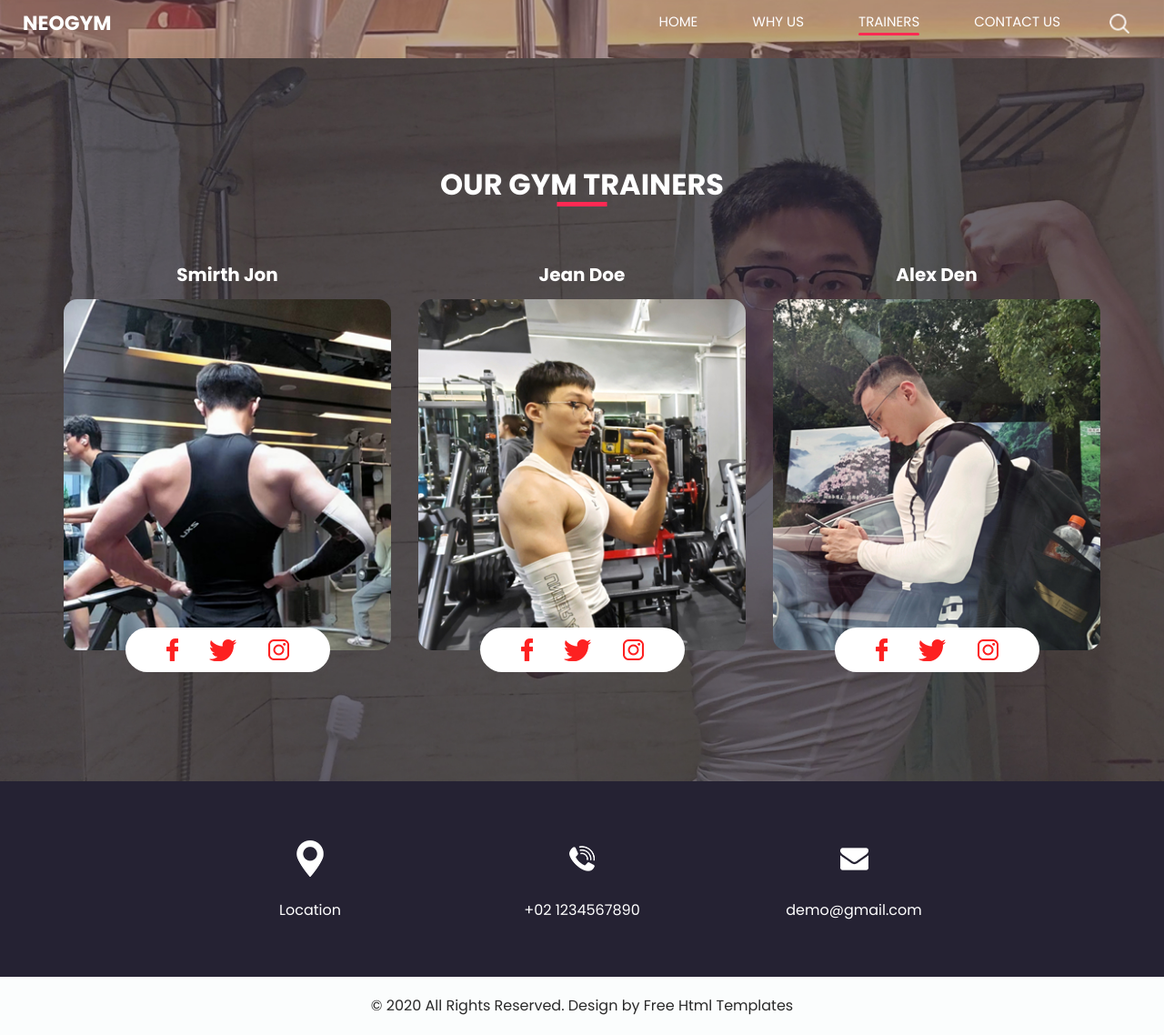
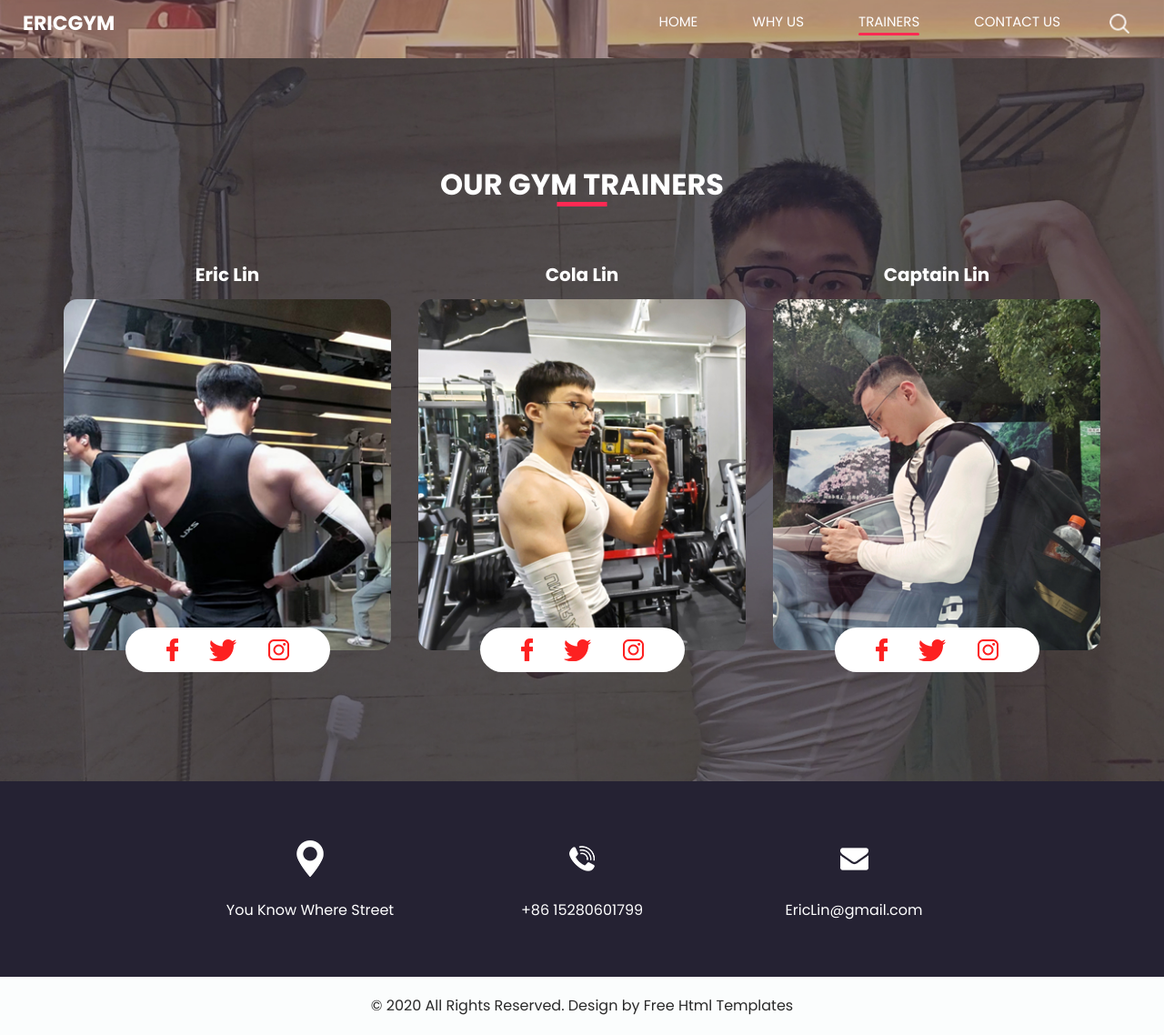
Before and after one commit to lincolaaa/ericlin, a plain HTML site: page trainer.html in a window 1280 px wide. Shown: the part 12-1150 px from the top of the page at 91% size. Drawn offline with nearby package versions, Linux system fonts and the light colour scheme.

Commit message:
Update trainer.html

```diff
--- a/trainer.html
+++ b/trainer.html
@@ -36,7 +36,7 @@
         <nav class="navbar navbar-expand-lg custom_nav-container ">
           <a class="navbar-brand" href="index.html">
             <span>
-              Neogym
+              EricGym
             </span>
           </a>
           <button class="navbar-toggler" type="button" data-toggle="collapse" data-target="#navbarSupportedContent" aria-controls="navbarSupportedContent" aria-expanded="false" aria-label="Toggle navigation">
@@ -88,7 +88,7 @@
           <div class="box">
             <div class="name">
               <h5>
-                Smirth Jon
+               Eric Lin
               </h5>
             </div>
             <div class="img-box">
@@ -111,7 +111,7 @@
           <div class="box">
             <div class="name">
               <h5>
-                Jean Doe
+              Cola Lin
               </h5>
             </div>
             <div class="img-box">
@@ -134,7 +134,8 @@
           <div class="box">
             <div class="name">
               <h5>
-                Alex Den
+            Captain Lin
+
               </h5>
             </div>
             <div class="img-box">
@@ -170,7 +171,7 @@
             </div>
             <div class="detail-box">
               <p>
-                Location
+               You Know Where Street
               </p>
             </div>
           </div>
@@ -182,7 +183,7 @@
             </div>
             <div class="detail-box">
               <p>
-                +02 1234567890
+               +86 15280601799
               </p>
             </div>
           </div>
@@ -194,7 +195,7 @@
             </div>
             <div class="detail-box">
               <p>
-                demo@gmail.com
+               EricLin@gmail.com
               </p>
             </div>
           </div>
```
